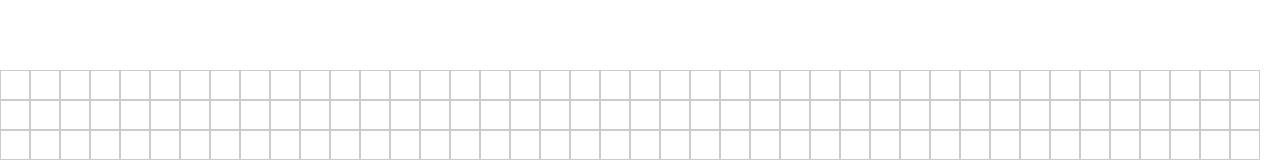
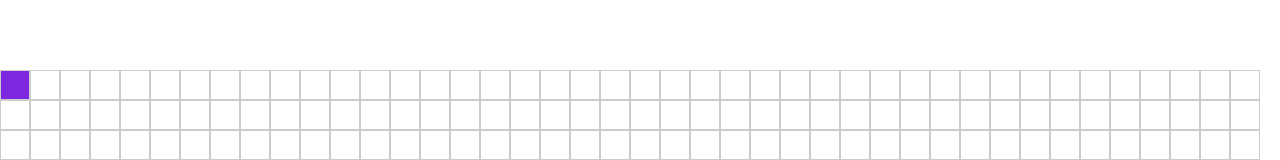
Before and after one commit to Vertine1/Grid-Sketch-Pad, a plain HTML site: page index.html in a window 1280 px wide. In both pictures the pointer is over the element 15 px from the left and 310 px from the top of the page. Shown: the part 225-385 px from the top of the page. Drawn offline with Linux system fonts and the light colour scheme.

Commit message:
Added some cool hover effects on my css file

```diff
--- a/styles.css
+++ b/styles.css
@@ -16,4 +16,9 @@ body {
     height: 30px;
     border: 1px solid #ccc;
     box-sizing: border-box;
+    transition: background-color 0.3s ease;
 }
+
+.grid-square:hover {
+    background-color: #7d27e0; /* Change the color as desired */
+}
```
